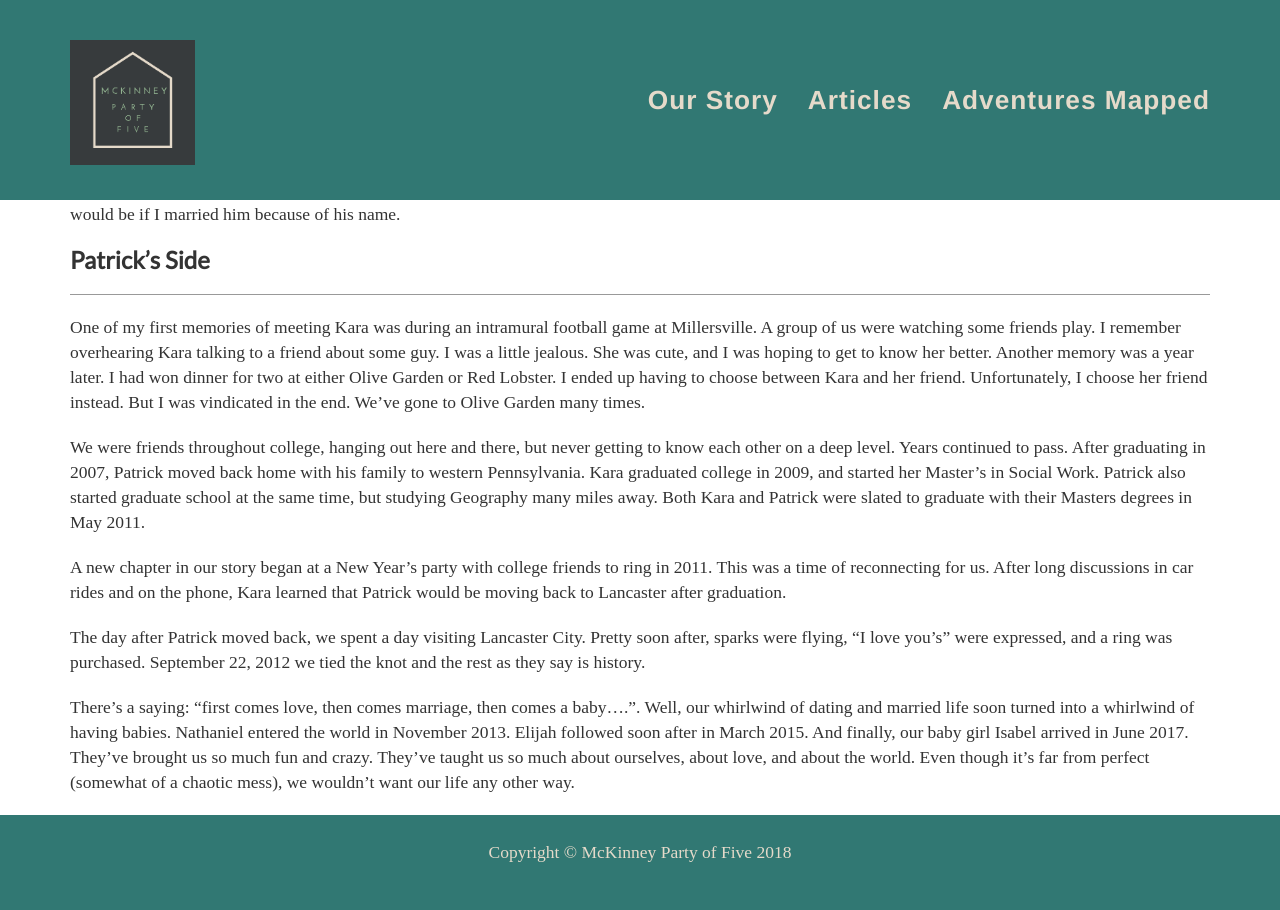
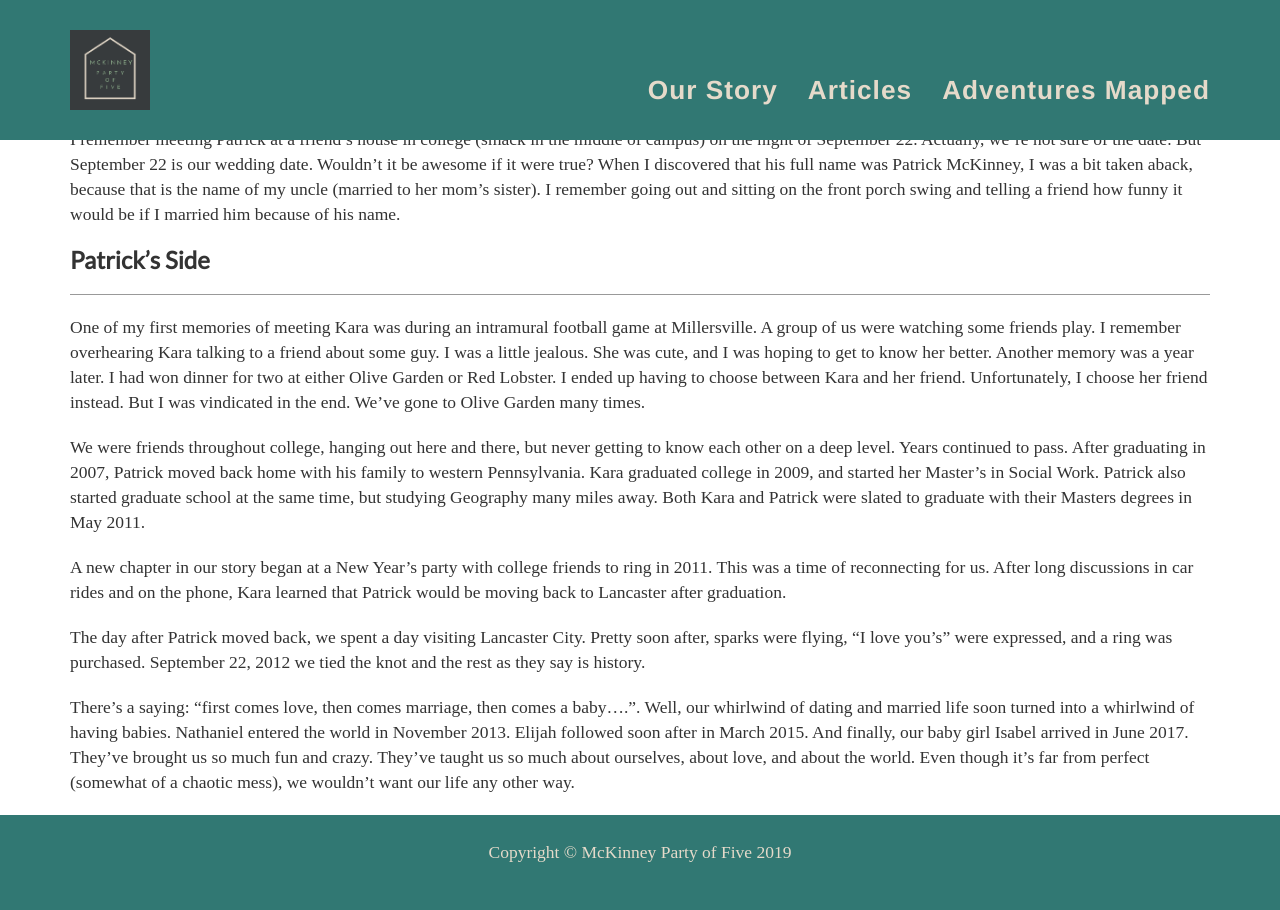
Before and after one commit to pmacMaps/mckinneypartyof5, a Jekyll site: the page built from about.md, in a window 1280 px wide. Built offline with Jekyll 4.4.1, drawn with Linux system fonts in a browser that asks for light colours; some web fonts are replaced.

Commit message:
add google analytics. update default template. update footer year. update styles. add photos

```diff
--- a/_includes/footer.html
+++ b/_includes/footer.html
@@ -3,7 +3,7 @@
         <div class="container">
             <div class="row">
                 <div class="col-lg-12">
-                    <p>Copyright &copy; McKinney Party of Five 2018</p>
+                    <p>Copyright &copy; McKinney Party of Five 2019</p>
                 </div>
             </div>
         </div>
--- a/_includes/head.html
+++ b/_includes/head.html
@@ -2,14 +2,21 @@
   <meta charset="utf-8">
   <meta http-equiv="X-UA-Compatible" content="IE=edge">
   <meta name="viewport" content="width=device-width, initial-scale=1">
-
   <title>{% if page.title %}{{ page.title }}{% else %}{{ site.title }}{% endif %}</title>
   <meta name="author" content="{% if page.author %}{{ page.author }}{% else %}{{ site.author }}{% endif %}">
   <meta name="description" content="{% if page.description %}{{ page.description }}{% elsif page.excerpt %}{{ page.excerpt | strip_html | strip_newlines | truncate: 160 }}{% else %}{{ site.description }}{% endif %}">
-
+  <link rel="shortcut icon" href="{{ "/assets/images/general/favicon.ico" | prepend: site.baseurl }}">
   <link rel="stylesheet" href="https://fonts.googleapis.com/css?family=Antic+Slab%7CLato%7CScope%7C+One">
   <link rel="stylesheet" type="text/css" href="{{ "/css/bootstrap-3.4.0/css/bootstrap.min.css" | prepend: site.baseurl }}">
   <link rel="stylesheet" type="text/css" href="{{ "/css/style.css" | prepend: site.baseurl }}">
   <link rel="canonical" href="{{ page.url | replace:'index.html','' | prepend: site.baseurl | prepend: site.url }}">
   <link rel="alternate" type="application/rss+xml" title="{{ site.title }}" href="{{ "/feed.xml" | prepend: site.baseurl | prepend: site.url }}">
+  <!-- Global site tag (gtag.js) - Google Analytics -->
+  <script async src="https://www.googletagmanager.com/gtag/js?id=UA-132661195-1"></script>
+  <script>
+  	window.dataLayer = window.dataLayer || [];
+  	function gtag(){dataLayer.push(arguments);}
+  	gtag('js', new Date());
+  	gtag('config', 'UA-132661195-1');
+  </script>
 </head>
--- a/_layouts/default.html
+++ b/_layouts/default.html
@@ -1,5 +1,5 @@
 <!DOCTYPE html>
-<html>
+<html lang="en">
 
   {% include head.html %}
 
--- a/css/style.css
+++ b/css/style.css
@@ -373,8 +373,8 @@
 }
 
 .navbar-brand img {
-    width: 125px;
-    height: 125px;
+    width: 80px;
+    height: 80px;
 }
 
 /* Links & Buttons */
@@ -430,10 +430,9 @@
 
 /* About Me Summary */
 .home-intro {
-    margin-top: 100px;
     padding-top: 200px;
     padding-bottom: 125px;
-    background: url(/assets/images/pexels-photo-129882-transparent.jpeg) no-repeat bottom center fixed;
+	background: url(../assets/images/general/wood-nature-walking-dark.jpg) no-repeat bottom center fixed;
     -webkit-background-size: cover;
     -moz-background-size: cover;
     -o-background-size: cover;
@@ -442,10 +441,6 @@
 
 .home-intro p {
     font-size: 2em;
-}
-
-.home-intro img {
-   margin-top: -45px;
 }
 
 /* Featured Portfolio Items */
@@ -740,8 +735,7 @@
 
 @media screen and (min-width: 769px) {
   .navbar-custom {
-    min-height: 200px;
-    padding: 25px 0;
+    padding: 15px 0;
     -webkit-transition: padding 0.2s;
     -moz-transition: padding 0.2s;
     transition: padding 0.2s;
--- a/index.html
+++ b/index.html
@@ -9,7 +9,7 @@
         <div class="row">
             <div class="col-md-2">
                 <!-- family photo -->
-                <img alt="some alt text" class="img-responsive img-circle" src="{{ site.baseurl }}/assets/images/general/idea-coffee-arcona.jpg" />
+                <img alt="some alt text" class="img-responsive" src="{{ site.baseurl }}/assets/images/general/patrick-kara-italian-lake.jpg" />
             </div>
             <div class="col-md-10">
                 <!-- or "The McKinneys" and other text about us -->
```
Also changed, not shown: assets/images/general/favicon.ico (added), assets/images/general/patrick-kara-italian-lake.jpg (added), assets/images/general/wood-nature-walking-dark.jpg (added).
